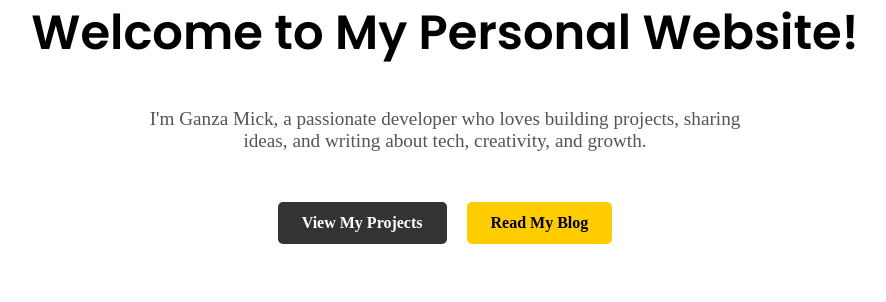
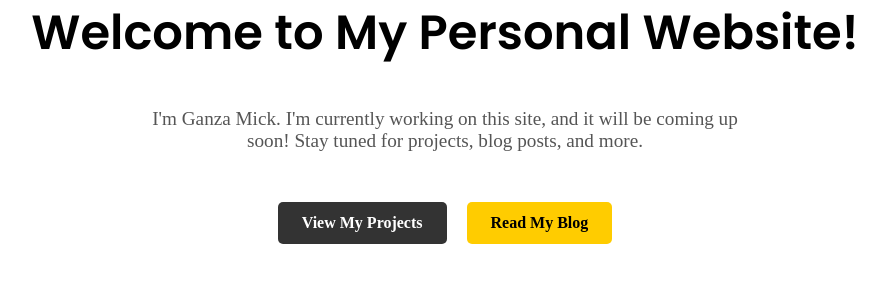
Before and after one commit to DevOps-Enginering/gmx, a Django app: page / in a window 1280 px wide. Shown: the part 184-486 px from the top of the page, without its empty margins (195-1081 px from the left). Run offline with Django 5.2, Linux system fonts and the light colour scheme.

Commit message:
chore: add a message

```diff
--- a/templates/home.html
+++ b/templates/home.html
@@ -7,7 +7,7 @@
 <section style="display: flex; flex-direction: column; align-items: center; justify-content: center; text-align: center; padding: 60px 20px;">
   <h1 style="font-size: 3rem; margin-bottom: 20px; font-family: 'Poppins', sans-serif;">Welcome to My Personal Website!</h1>
   <p style="font-size: 1.2rem; color: #555; max-width: 600px; margin-bottom: 30px;">
-    I'm Ganza Mick, a passionate developer who loves building projects, sharing ideas, and writing about tech, creativity, and growth.
+    I'm Ganza Mick. I'm currently working on this site, and it will be coming up soon! Stay tuned for projects, blog posts, and more.
   </p>
 
   <div style="display: flex; gap: 20px; flex-wrap: wrap; justify-content: center; margin-top: 20px;">
```
